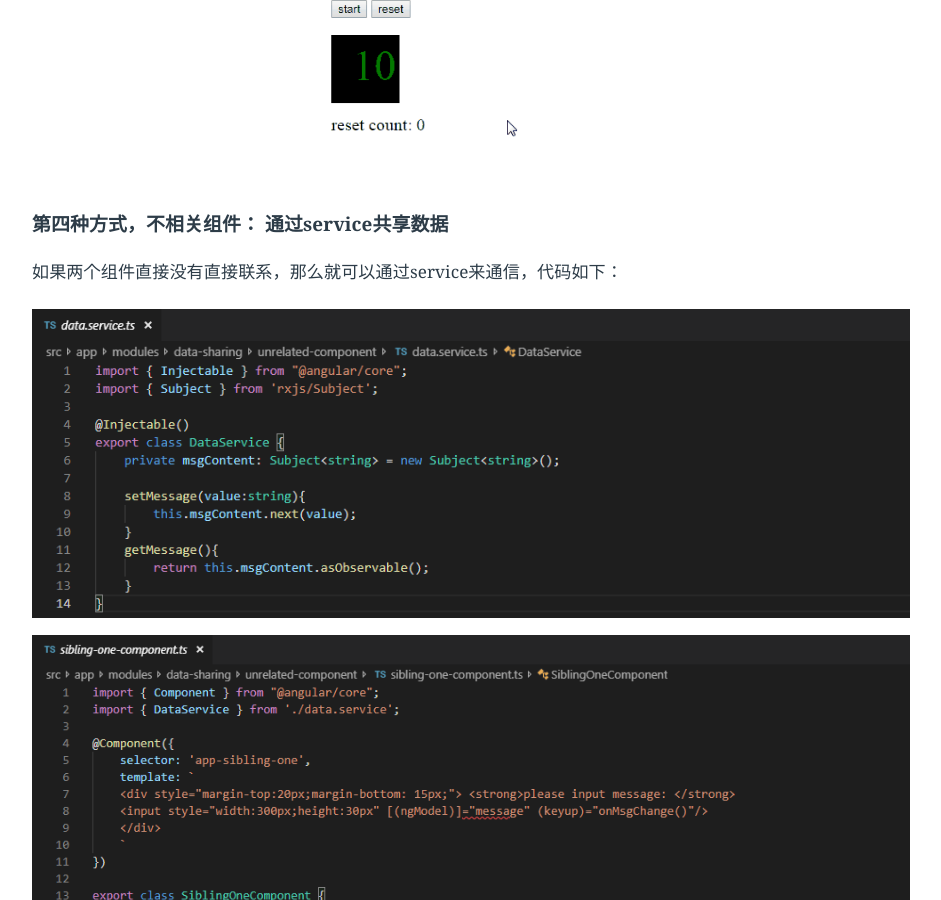
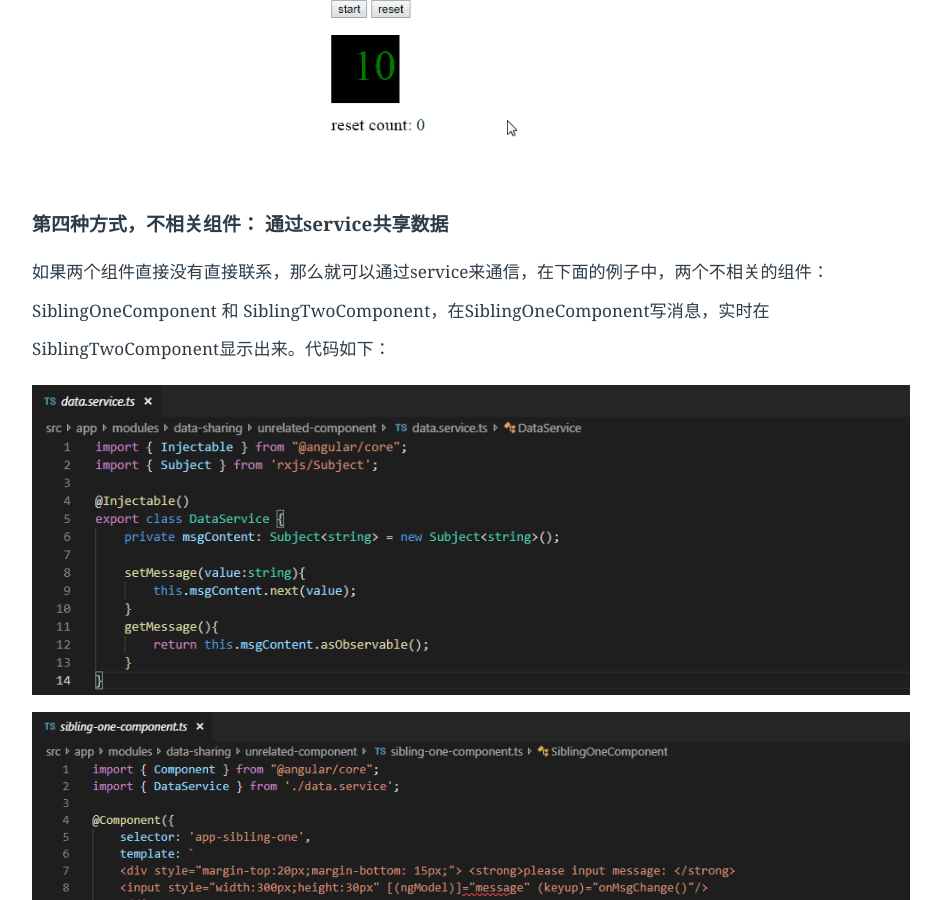
Before and after one commit to LiMeii/LiMeii.github.io, a Jekyll site: the page built from _posts/2019-02-12-angular-sharing-data-methods.md, in a window 1280 px wide and 900 px high, scrolled down 4370 px. Shown: the whole window, without its empty margins (177-1118 px from the left). Built offline with Jekyll 4.4.1, drawn with Linux system fonts in a browser that asks for light colours.

Commit message:
update angular sharing post

```diff
--- a/_posts/2019-02-12-angular-sharing-data-methods.md
+++ b/_posts/2019-02-12-angular-sharing-data-methods.md
@@ -72,7 +72,7 @@ layout: post
 
 ### 第四种方式，不相关组件： 通过service共享数据
 
-如果两个组件直接没有直接联系，那么就可以通过service来通信，代码如下：
+如果两个组件直接没有直接联系，那么就可以通过service来通信，在下面的例子中，两个不相关的组件：SiblingOneComponent 和 SiblingTwoComponent，在SiblingOneComponent写消息，实时在SiblingTwoComponent显示出来。代码如下：
 
 ![angular sharing data]( https://limeii.github.io/assets/images/posts/angular/angular-sharing-data10.png){:height="100%" width="100%"}
 
@@ -84,4 +84,4 @@ layout: post
 
 效果如下：
 
-![angular gif]( https://limeii.github.io/assets/images/posts/angular/angular-sharing-data14.gif){:height="50%" width="50%"}
+![angular gif]( https://limeii.github.io/assets/images/posts/angular/angular-sharing-data14.gif){:height="80%" width="80%"}
```
